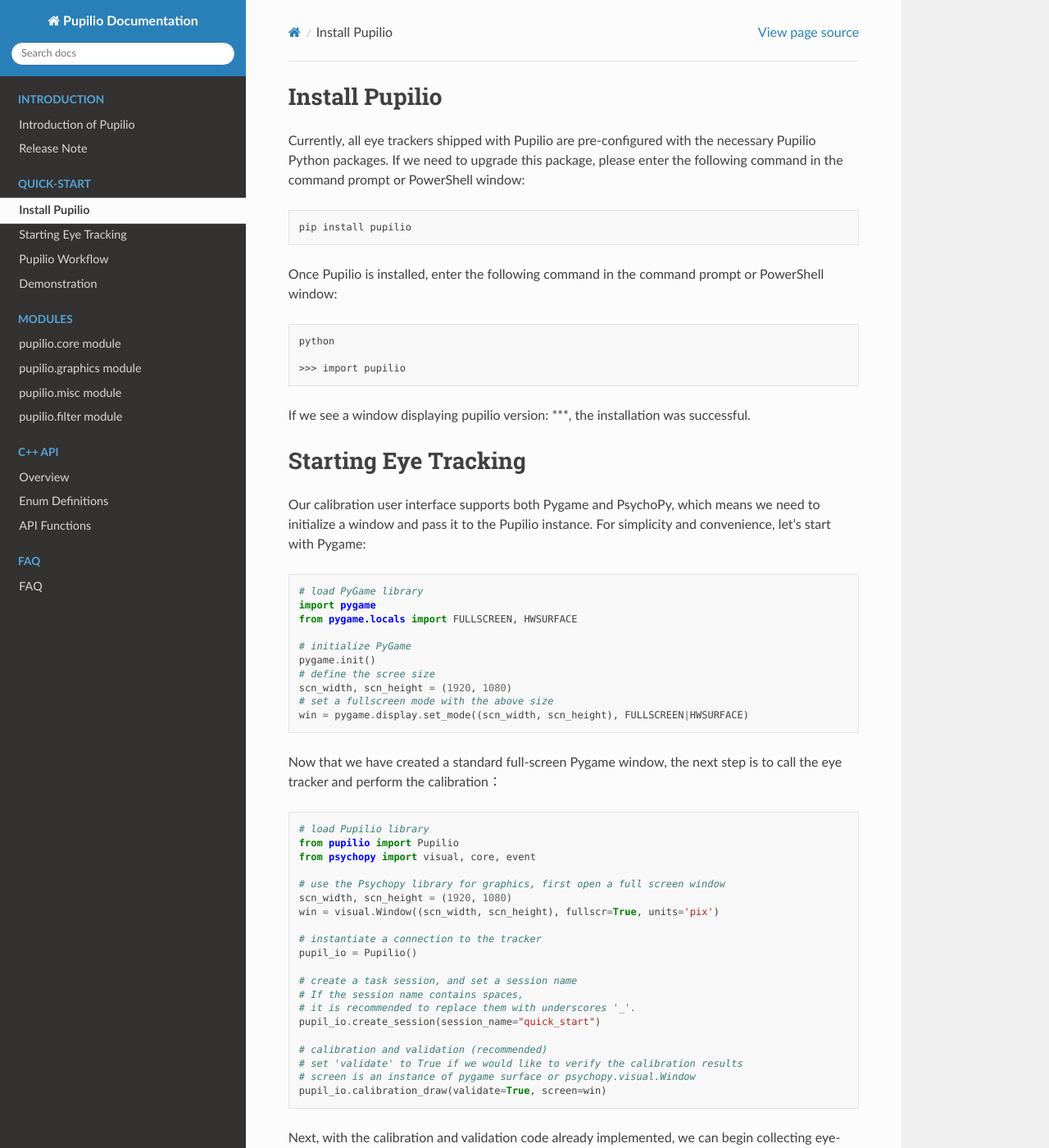
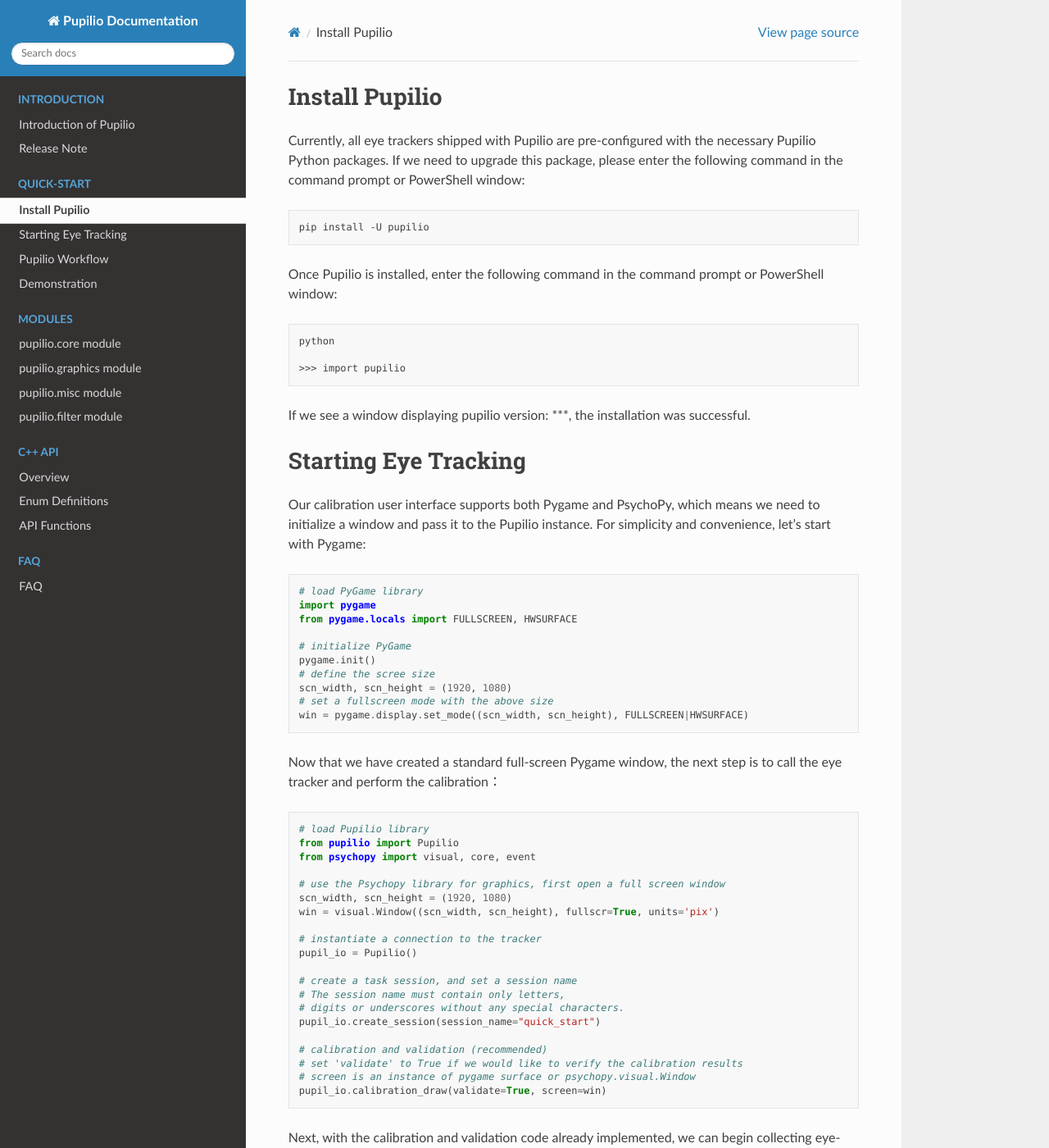
Before and after one commit to GanchengZhu/Pupilio, a Sphinx documentation site: the page built from docs/start/quick_start.md, in a window 1280 px wide and 1400 px high. Shown: the whole window at 82% size. Built offline with Sphinx 7.4.7 and the Read the Docs theme 3.1.0, drawn with Linux system fonts in a browser that asks for light colours.

````diff
--- a/docs/start/quick_start.md
+++ b/docs/start/quick_start.md
@@ -3,7 +3,7 @@
 Currently, all eye trackers shipped with Pupilio are pre-configured with the necessary Pupilio Python packages. If we need to upgrade this package, please enter the following command in the command prompt or PowerShell window:
 
 ```bash
-pip install pupilio
+pip install -U pupilio
 ```
 
 Once Pupilio is installed, enter the following command in the command prompt or PowerShell window:
@@ -46,8 +46,8 @@ win = visual.Window((scn_width, scn_height), fullscr=True, units='pix')
 pupil_io = Pupilio()
 
 # create a task session, and set a session name
-# If the session name contains spaces,
-# it is recommended to replace them with underscores '_'.
+# The session name must contain only letters,
+# digits or underscores without any special characters.
 pupil_io.create_session(session_name="quick_start")
 
 # calibration and validation (recommended)
--- a/pupilio/version.py
+++ b/pupilio/version.py
@@ -1,6 +1,6 @@
 _major_version = '1'
 _minor_version = '1'
-_patch_version = '5'
+_patch_version = '6'
 
 __version__ = f'{_major_version}.{_minor_version}.{_patch_version}'
 
````
Also changed, not shown: README.md (+5 -6 lines), docs/start/demo.md (+3 -2 lines), docs/c_plus_plus_api.md (line endings or trailing spaces), 2 other files.
